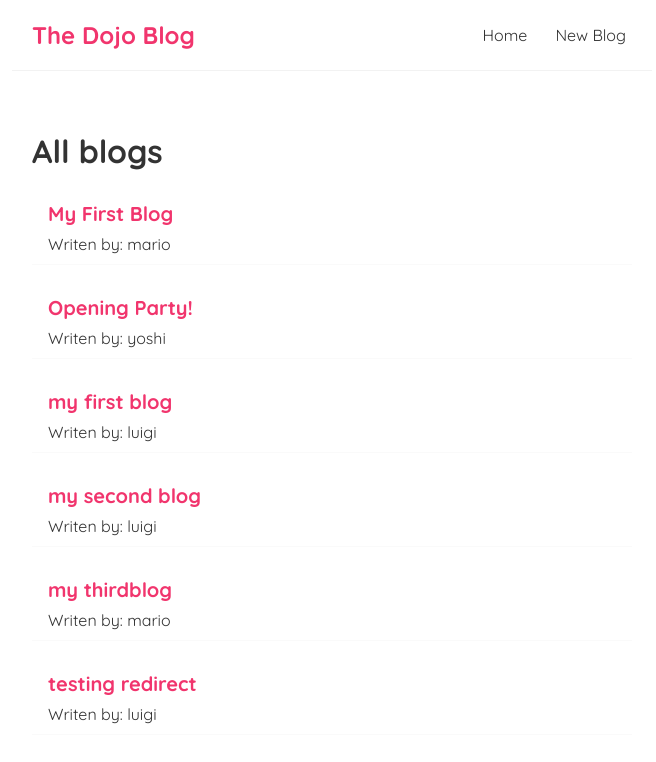
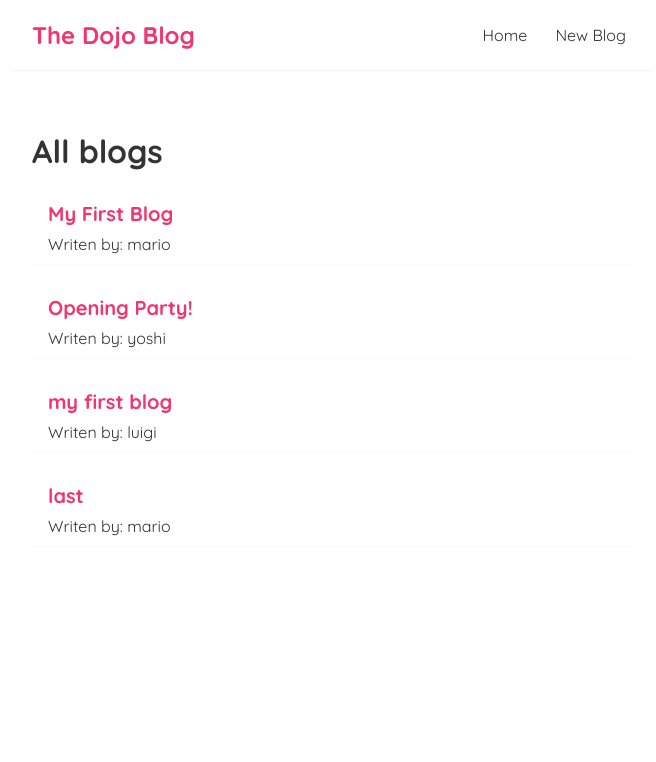
Before and after one commit to AslanZ-5/react-dojo-blog, a React (Create React App) app in the folder dojo-blog/: page / in a window 1280 px wide. Shown: the top 762 px of the page, without its empty margins (308-964 px from the left). Built offline with nearby package versions, Linux system fonts and the light colour scheme; data requests are answered from the project's data file.

Commit message:
delete blog

```diff
--- a/dojo-blog/data/db.json
+++ b/dojo-blog/data/db.json
@@ -19,22 +19,10 @@
       "id": 3
     },
     {
-      "title": "my second blog",
-      "body": "some random text",
-      "author": "luigi",
+      "title": "last",
+      "body": "dsaf",
+      "author": "mario",
       "id": 4
-    },
-    {
-      "title": "my thirdblog",
-      "body": "some random text",
-      "author": "mario",
-      "id": 5
-    },
-    {
-      "title": "testing redirect",
-      "body": "some random thext",
-      "author": "luigi",
-      "id": 6
     }
   ]
 }
--- a/dojo-blog/src/BlogDetails.js
+++ b/dojo-blog/src/BlogDetails.js
@@ -1,8 +1,18 @@
 import {useParams} from 'react-router-dom'
 import useFetch from './useFetch';
+import { useHistory } from 'react-router-dom';
+
 const BlogDetails = () => {
     const {id} = useParams()
+    const history = useHistory()
     const {data:blog,isPending,errFetch} = useFetch('http://localhost:8000/blogs/'+id)
+    const deleteHandle = () => {
+        fetch('http://localhost:8000/blogs/'+id,{
+            method:"DELETE"
+        }).then(
+            history.push('/')
+        )
+    }
     return (
         <div className="blog-details">
             {isPending && <div> Loading...</div>}
@@ -11,6 +21,7 @@ const BlogDetails = () => {
             <h2>{blog.title}</h2>
             <p>Writen by: {blog.author}</p>
             <div>{blog.body}</div>
+            <button onClick={deleteHandle}>Delete</button>
             </article>}
 
         </div>
--- a/dojo-blog/src/index.css
+++ b/dojo-blog/src/index.css
@@ -58,6 +58,22 @@
 .blog-details div {
   margin: 20px 0;
 }
+.blog-details button {
+  background: #f1356d;
+  color: #fff;
+  border: 0;
+  padding: 8px;
+  border-radius: 8px;
+  cursor: pointer;
+}
+.blog-details h2 {
+  font-size: 20px;
+  color: #f1356d;
+  margin-bottom: 10px;
+}
+.blog-details div {
+  margin: 20px 0;
+}
 .create {
   max-width: 400px;
   margin: 0 auto;
```
